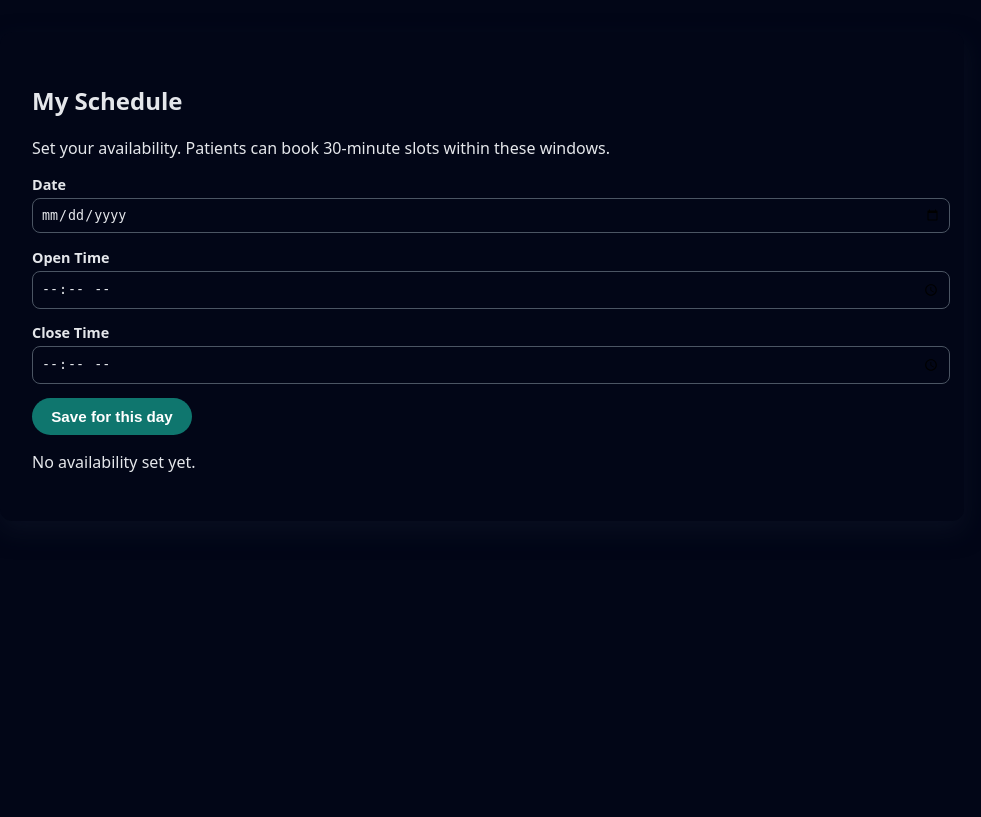
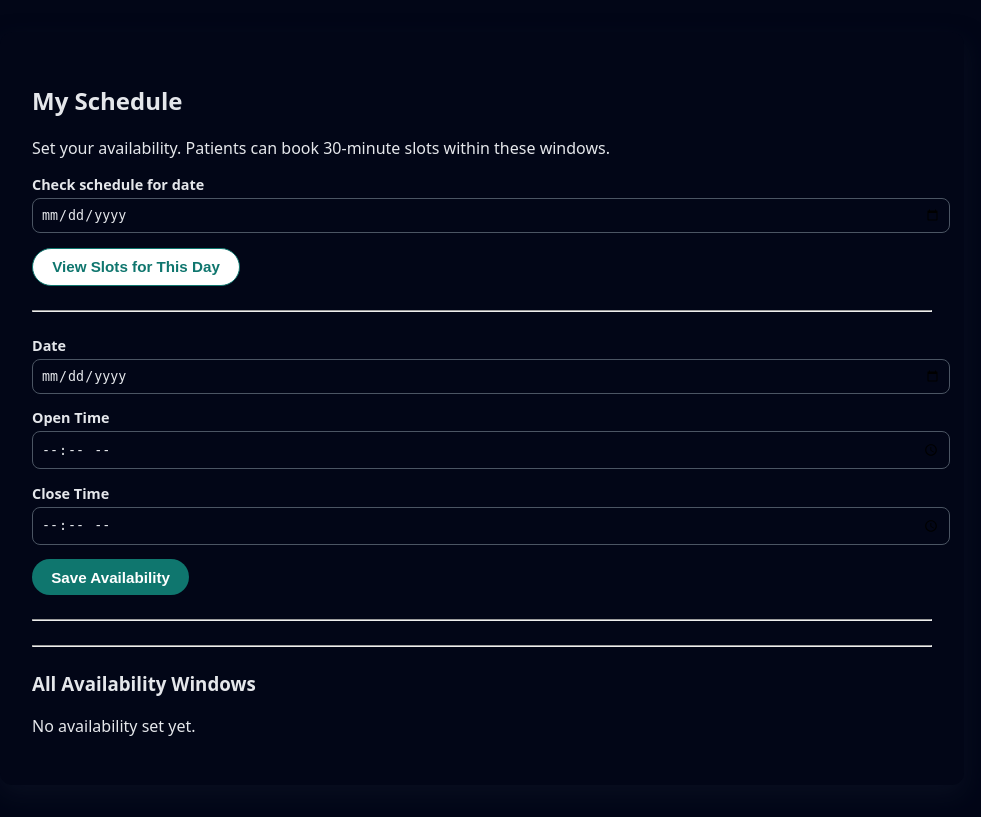
Before and after one commit to Startup-0-1/Startup, a Django app: page /doctor/schedule/ in a window 1280 px wide. Shown: the part 72-889 px from the top of the page, without its empty margins (158-1139 px from the left). Before the commit the page ends 544 px from the top, so only its background shows below. Run offline with Django 5.2, Linux system fonts and the light colour scheme; a user stored in the database is signed in; data comes from the database, SQL or seed files in the repository.

Commit message:
Updated UI

```diff
--- a/medconsult/core/templates/core/base.html
+++ b/medconsult/core/templates/core/base.html
@@ -181,7 +181,7 @@
             margin-top: 0.4rem;
             min-width: 200px;
             background: white;
-            color: #111827;   /* 🔥 FIX: dark text on white background */
+            color: #111827;   /* dark text on white background */
             border-radius: 0.75rem;
             box-shadow: 0 10px 25px rgba(15,23,42,0.15);
             padding: 0.5rem 0;
@@ -230,6 +230,37 @@
         }
         body.theme-dark .avatar-dropdown hr {
             border-color: #4b5563;
+        }
+
+        /* ===============================
+           GLOBAL TABLE THEME FIX
+           =============================== */
+        table,
+        table th,
+        table td {
+            background-color: #ffffff !important;
+            color: #111827 !important;
+            border-color: #e5e7eb !important;
+        }
+
+        body.theme-dark table,
+        body.theme-dark table th,
+        body.theme-dark table td {
+            background-color: #1f2937 !important;
+            color: #f9fafb !important;
+            border-color: #374151 !important;
+        }
+
+        table th {
+            font-weight: 600;
+        }
+
+        table tbody tr:hover {
+            background-color: rgba(0, 0, 0, 0.05);
+        }
+
+        body.theme-dark table tbody tr:hover {
+            background-color: rgba(255, 255, 255, 0.05);
         }
     </style>
 </head>
--- a/medconsult/core/templates/core/doctor_schedule.html
+++ b/medconsult/core/templates/core/doctor_schedule.html
@@ -4,32 +4,98 @@
 <h2>My Schedule</h2>
 <p>Set your availability. Patients can book 30-minute slots within these windows.</p>
 
+{# 1) Pick a date to inspect existing 30-min slots #}
+<form method="get" style="margin-top:1rem; margin-bottom:1rem;">
+    <div class="field">
+        <label>Check schedule for date</label>
+        <input type="date" name="date"
+               value="{% if selected_date %}{{ selected_date|date:'Y-m-d' }}{% endif %}">
+    </div>
+    <button type="submit" class="button button-outline">View Slots for This Day</button>
+</form>
+
+<hr style="margin:1.5rem 0;">
+
+{# 2) Create / update availability window for a date #}
 <form method="post" style="margin-top:1rem;">
     {% csrf_token %}
+    <input type="hidden" name="action" value="save_window">
+
     <div class="field">
         <label>Date</label>
-        <input type="date" name="date" required>
+        <input type="date" name="date"
+               value="{% if selected_date %}{{ selected_date|date:'Y-m-d' }}{% endif %}"
+               required>
     </div>
+
     <div class="field">
         <label>Open Time</label>
         <input type="time" name="start_time" required>
+        {# Browser will show numeric hours/mins with AM/PM or 24h depending on locale #}
     </div>
+
     <div class="field">
         <label>Close Time</label>
         <input type="time" name="end_time" required>
     </div>
-    <button type="submit" class="button button-primary">Save for this day</button>
+
+    <button type="submit" class="button button-primary">Save Availability</button>
 </form>
 
+<hr style="margin:1.5rem 0;">
+
+{# 3) For the selected date, show all future 30-min free slots with delete buttons #}
+{% if selected_date %}
+    <h3>30-minute slots on {{ selected_date }}</h3>
+
+    {% if available_slots %}
+        <table style="width:100%; border-collapse:collapse; margin-top:0.5rem;">
+            <thead>
+            <tr>
+                <th style="text-align:left; padding:0.4rem;">Slot</th>
+                <th style="text-align:left; padding:0.4rem;">Actions</th>
+            </tr>
+            </thead>
+            <tbody>
+            {% for slot in available_slots %}
+                <tr>
+                    <td style="padding:0.4rem;">
+                        {{ slot.0|date:"H:i" }} – {{ slot.1|date:"H:i" }}
+                    </td>
+                    <td style="padding:0.4rem;">
+                        <form method="post" style="display:inline;">
+                            {% csrf_token %}
+                            <input type="hidden" name="action" value="delete_slot">
+                            <input type="hidden" name="selected_date"
+                                   value="{{ selected_date|date:'Y-m-d' }}">
+                            <input type="hidden" name="slot_start"
+                                   value="{{ slot.0|date:'Y-m-d\\TH:i' }}">
+                            <button type="submit" class="button button-outline">
+                                Delete Slot
+                            </button>
+                        </form>
+                    </td>
+                </tr>
+            {% endfor %}
+            </tbody>
+        </table>
+    {% else %}
+        <p>No future free 30-minute slots for this date.</p>
+    {% endif %}
+{% endif %}
+
+<hr style="margin:1.5rem 0;">
+
+{# 4) List all availability windows overall so the doctor sees the big picture #}
+<h3>All Availability Windows</h3>
 {% if windows %}
-    <h3 style="margin-top:2rem;">Existing availability</h3>
-    <table style="width:100%; margin-top:0.75rem; border-collapse:collapse; font-size:0.9rem;">
+    <table style="width:100%; border-collapse:collapse; margin-top:0.5rem;">
         <thead>
-            <tr>
-                <th style="text-align:left; border-bottom:1px solid #e5e7eb; padding:0.4rem;">Date</th>
-                <th style="text-align:left; border-bottom:1px solid #e5e7eb; padding:0.4rem;">Open</th>
-                <th style="text-align:left; border-bottom:1px solid #e5e7eb; padding:0.4rem;">Close</th>
-            </tr>
+        <tr>
+            <th style="text-align:left; padding:0.4rem;">Date</th>
+            <th style="text-align:left; padding:0.4rem;">Open</th>
+            <th style="text-align:left; padding:0.4rem;">Close</th>
+        </tr>
         </thead>
         <tbody>
         {% for w in windows %}
--- a/medconsult/core/views.py
+++ b/medconsult/core/views.py
@@ -812,7 +812,7 @@ def profile_view(request):
     """
     User profile:
     - View core info
-    - Update email
+    - Update email + profile details
     - Change password
     - Upload profile image (jpg/png)
     """
@@ -826,31 +826,49 @@ def profile_view(request):
         # --- Update basic info / email ---
         if action == "update_profile":
             new_email = request.POST.get("email", "").strip()
-            if not new_email:
-                messages.error(request, "Email cannot be empty.")
-            else:
-                # ensure uniqueness
-                try:
-                    if new_email != user.email:
-                        user.email = new_email
+            if new_email and new_email != user.email:
+                # ensure unique email
+                if User.objects.filter(email=new_email).exclude(id=user.id).exists():
+                    messages.error(request, "That email address is already in use.")
+                else:
+                    user.email = new_email
                     user.save()
-                    messages.success(request, "Profile updated.")
-                except IntegrityError:
-                    messages.error(request, "That email is already in use.")
+                    messages.success(request, "Email updated.")
 
-            # update some profile fields depending on role
+            # PATIENT FIELDS
             if patient_profile:
-                patient_profile.full_name = request.POST.get("full_name", patient_profile.full_name)
+                patient_profile.full_name = request.POST.get(
+                    "full_name", patient_profile.full_name
+                )
+                patient_profile.date_of_birth = request.POST.get(
+                    "date_of_birth", patient_profile.date_of_birth
+                )
+                patient_profile.gender = request.POST.get(
+                    "gender", patient_profile.gender
+                )
                 patient_profile.contact_number = request.POST.get(
                     "contact_number", patient_profile.contact_number
                 )
                 patient_profile.address = request.POST.get(
                     "address", patient_profile.address
                 )
+                patient_profile.emergency_contact = request.POST.get(
+                    "emergency_contact", patient_profile.emergency_contact
+                )
+                patient_profile.insurance_provider = request.POST.get(
+                    "insurance_provider", patient_profile.insurance_provider
+                )
+                patient_profile.insurance_policy_number = request.POST.get(
+                    "insurance_policy_number",
+                    patient_profile.insurance_policy_number,
+                )
                 patient_profile.save()
 
+            # DOCTOR FIELDS
             if doctor_profile:
-                doctor_profile.full_name = request.POST.get("full_name", doctor_profile.full_name)
+                doctor_profile.full_name = request.POST.get(
+                    "full_name", doctor_profile.full_name
+                )
                 doctor_profile.specialization = request.POST.get(
                     "specialization", doctor_profile.specialization
                 )
@@ -865,6 +883,8 @@ def profile_view(request):
                 )
                 doctor_profile.save()
 
+            messages.success(request, "Profile details updated.")
+
         # --- Change password ---
         elif action == "change_password":
             current_password = request.POST.get("current_password")
@@ -878,20 +898,18 @@ def profile_view(request):
             else:
                 user.set_password(new_password1)
                 user.save()
-                # keep user logged in
                 update_session_auth_hash(request, user)
                 messages.success(request, "Password changed successfully.")
 
         # --- Upload profile image ---
         elif action == "upload_image":
-            file = request.FILES.get("profile_image")
-            if file:
-                # optional: you can validate extension here
-                user.profile_image = file
+            img = request.FILES.get("profile_image")
+            if not img:
+                messages.error(request, "Please choose an image to upload.")
+            else:
+                user.profile_image = img
                 user.save()
                 messages.success(request, "Profile image updated.")
-            else:
-                messages.error(request, "No image selected.")
 
         return redirect("profile")
 
@@ -901,6 +919,7 @@ def profile_view(request):
         "doctor_profile": doctor_profile,
     }
     return render(request, "core/profile.html", context)
+
 
 # ===========================
 # DOCUMENT VIEWS
@@ -1007,46 +1026,146 @@ def doctor_schedule_view(request):
     - For each day, doctor sets open/close time.
     - Creates/updates DoctorAvailability windows.
     - Patients see 30-min slots generated from these windows.
+    - Doctor can delete individual future, unbooked 30-min slots.
     """
     doctor = request.user
 
+    # Date selected for viewing slots
+    date_param = request.GET.get("date") or request.POST.get("selected_date")
+    selected_date = None
+    if date_param:
+        try:
+            selected_date = datetime.strptime(date_param, "%Y-%m-%d").date()
+        except ValueError:
+            selected_date = None
+
     if request.method == "POST":
-        date_str = request.POST.get("date")
-        start_str = request.POST.get("start_time")
-        end_str = request.POST.get("end_time")
+        action = request.POST.get("action", "save_window")
 
-        if not (date_str and start_str and end_str):
-            messages.error(request, "Please select date, start time, and end time.")
-            return redirect("doctor-schedule")
+        # --- DELETE A SINGLE 30-MIN SLOT ---
+        if action == "delete_slot":
+            slot_start_str = request.POST.get("slot_start")
+            if not slot_start_str:
+                messages.error(request, "Missing slot to delete.")
+                return redirect(request.path + (f"?date={date_param}" if date_param else ""))
 
-        try:
-            d = datetime.strptime(date_str, "%Y-%m-%d").date()
-            start_t = datetime.strptime(start_str, "%H:%M").time()
-            end_t = datetime.strptime(end_str, "%H:%M").time()
-        except ValueError:
-            messages.error(request, "Invalid date or time.")
-            return redirect("doctor-schedule")
+            try:
+                # format: 2025-12-04T14:30
+                naive_slot_start = datetime.strptime(slot_start_str, "%Y-%m-%dT%H:%M")
+            except ValueError:
+                messages.error(request, "Invalid slot timestamp.")
+                return redirect(request.path + (f"?date={date_param}" if date_param else ""))
 
-        if start_t >= end_t:
-            messages.error(request, "Start time must be before end time.")
-            return redirect("doctor-schedule")
+            tz = timezone.get_current_timezone()
+            slot_start = timezone.make_aware(naive_slot_start, tz)
+            slot_end = slot_start + SLOT_DELTA
 
-        # create or update availability for that day
-        obj, created = DoctorAvailability.objects.update_or_create(
-            doctor=doctor,
-            date=d,
-            defaults={
-                "start_time": start_t,
-                "end_time": end_t,
-            },
-        )
-        if created:
-            messages.success(request, f"Availability created for {d}.")
+            # 1) Can't delete past slots
+            if slot_start <= timezone.now():
+                messages.error(request, "Cannot delete a past slot.")
+                return redirect(request.path + f"?date={slot_start.date().isoformat()}")
+
+            # 2) Can't delete booked slots
+            if Appointment.objects.filter(
+                doctor=doctor,
+                scheduled_for=slot_start,
+            ).exclude(status="cancelled").exists():
+                messages.error(request, "Cannot delete a slot that already has a booking.")
+                return redirect(request.path + f"?date={slot_start.date().isoformat()}")
+
+            slot_date = slot_start.date()
+            slot_time_start = slot_start.time()
+            slot_time_end = slot_end.time()
+
+            try:
+                window = DoctorAvailability.objects.get(
+                    doctor=doctor,
+                    date=slot_date,
+                    start_time__lte=slot_time_start,
+                    end_time__gte=slot_time_end,
+                )
+            except DoctorAvailability.DoesNotExist:
+                messages.error(request, "No matching availability window for this slot.")
+                return redirect(request.path + f"?date={slot_date.isoformat()}")
+
+            s = window.start_time
+            e = window.end_time
+
+            # 4 cases: remove [slot_time_start, slot_time_end) from [s, e)
+            if s == slot_time_start and e == slot_time_end:
+                # entire window is just this slot
+                window.delete()
+            elif s == slot_time_start and slot_time_end < e:
+                # removing first slot; move start forward
+                window.start_time = slot_time_end
+                window.save()
+            elif s < slot_time_start and slot_time_end == e:
+                # removing last slot; move end backward
+                window.end_time = slot_time_start
+                window.save()
+            else:
+                # splitting the window into two
+                # [s, slot_time_start) and [slot_time_end, e)
+                DoctorAvailability.objects.create(
+                    doctor=doctor,
+                    date=slot_date,
+                    start_time=slot_time_end,
+                    end_time=e,
+                )
+                window.end_time = slot_time_start
+                window.save()
+
+            messages.success(request, "Slot removed from your availability.")
+            return redirect(request.path + f"?date={slot_date.isoformat()}")
+
+        # --- CREATE / UPDATE DAILY WINDOW ---
         else:
-            messages.success(request, f"Availability updated for {d}.")
+            date_str = request.POST.get("date")
+            start_str = request.POST.get("start_time")
+            end_str = request.POST.get("end_time")
 
-        return redirect("doctor-schedule")
+            if not (date_str and start_str and end_str):
+                messages.error(request, "Please select date, start time, and end time.")
+                return redirect("doctor-schedule")
 
-    # list of availability windows for this doctor
+            try:
+                d = datetime.strptime(date_str, "%Y-%m-%d").date()
+                start_t = datetime.strptime(start_str, "%H:%M").time()
+                end_t = datetime.strptime(end_str, "%H:%M").time()
+            except ValueError:
+                messages.error(request, "Invalid date or time.")
+                return redirect("doctor-schedule")
+
+            if start_t >= end_t:
+                messages.error(request, "Start time must be before end time.")
+                return redirect("doctor-schedule")
+
+            obj, created = DoctorAvailability.objects.update_or_create(
+                doctor=doctor,
+                date=d,
+                defaults={
+                    "start_time": start_t,
+                    "end_time": end_t,
+                },
+            )
+            if created:
+                messages.success(request, f"Availability created for {d}.")
+            else:
+                messages.success(request, f"Availability updated for {d}.")
+
+            # After updating, show that day's slots immediately
+            return redirect(request.path + f"?date={d.isoformat()}")
+
+    # For GET (or after POST redirect):
     windows = DoctorAvailability.objects.filter(doctor=doctor).order_by("date", "start_time")
-    return render(request, "core/doctor_schedule.html", {"windows": windows})
+
+    available_slots = []
+    if selected_date:
+        available_slots = get_available_slots_for_doctor(doctor, selected_date)
+
+    context = {
+        "windows": windows,
+        "selected_date": selected_date,
+        "available_slots": available_slots,
+    }
+    return render(request, "core/doctor_schedule.html", context)
```
Also changed, not shown: medconsult/core/templates/core/profile.html (+37 -2 lines), medconsult/core/templates/core/settings.html (+7 -4 lines).
